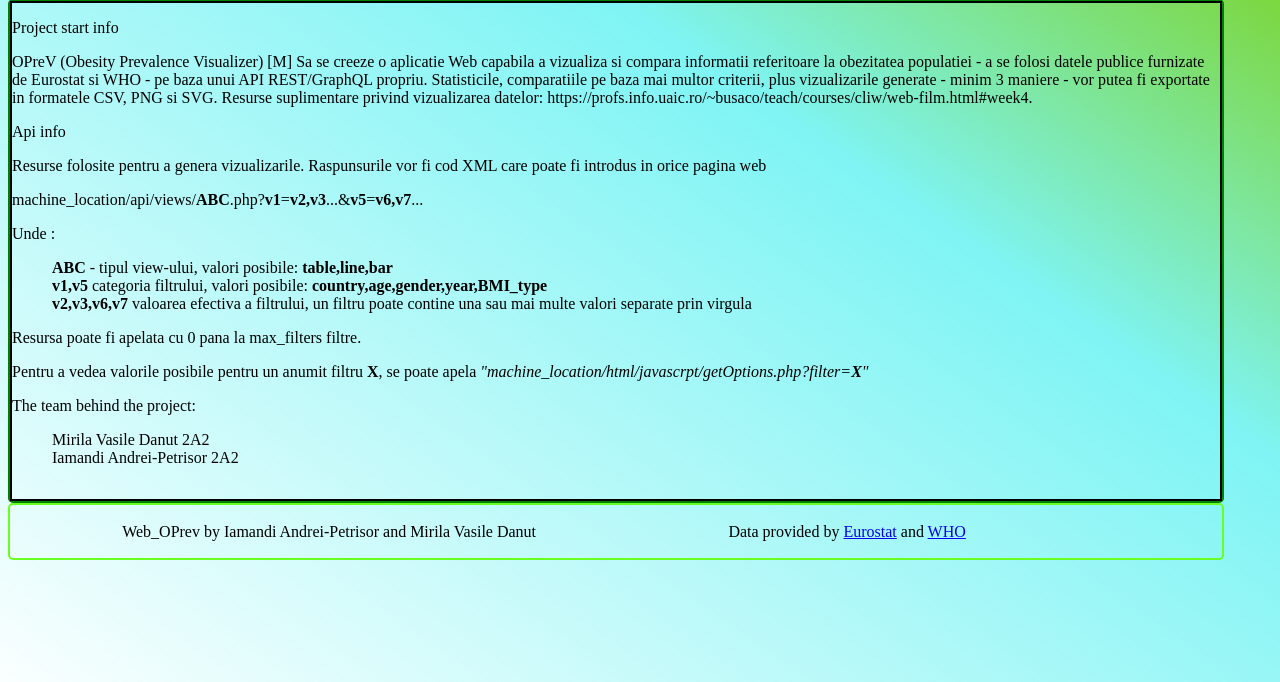
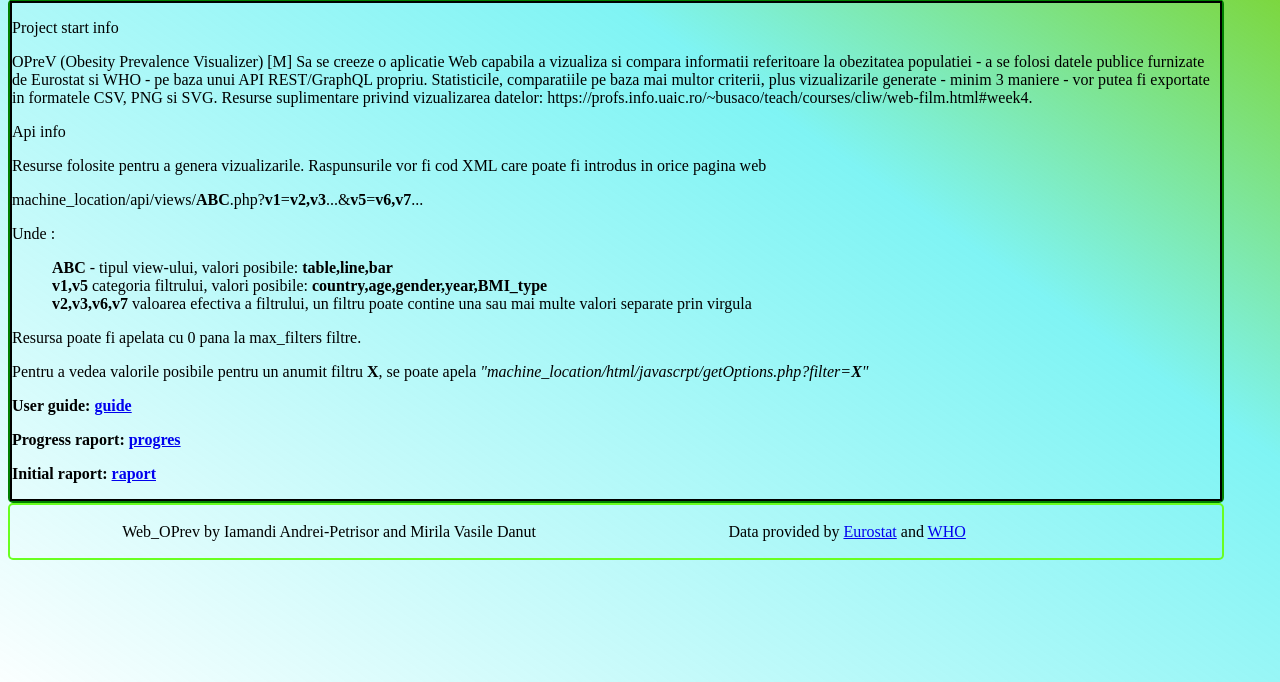
Before and after one commit to Iamandi-Andrei/Web_OPreV, a PHP site: page /Web_OPreV/about.php in a window 1280 px wide. Shown: the part 160-842 px from the top of the page. Run offline with PHP 8.4, Linux system fonts and the light colour scheme.

Commit message:
added href from about to documentation + css

```diff
--- a/html/about.php
+++ b/html/about.php
@@ -64,6 +64,10 @@
 
 			<p>Pentru a vedea valorile posibile pentru un anumit filtru <b>X</b>, se poate apela <i> "machine_location/html/javascrpt/getOptions.php?filter=<b>X</b>" </i></p>
 
+			<p><b>User guide: <a href="./../raport/Ghid-Utilizare.html">guide</a></b></p>
+			<p><b>Progress raport: <a href="./../raport/Progres.html">progres</a></b></p>
+			<p><b>Initial raport: <a href="./../raport/Scholarly HTML.html">raport</a></b></p>
+
             <p>The team behind the project:</p>
             <ul>
                 <li>Mirila Vasile Danut 2A2</li>
--- a/html/styles/style-about.css
+++ b/html/styles/style-about.css
@@ -70,6 +70,7 @@ main {
     height: 500px;
     width: 100%;
     border: 2px solid black;
+	overflow-y:scroll;
 }
 
 footer {
```
